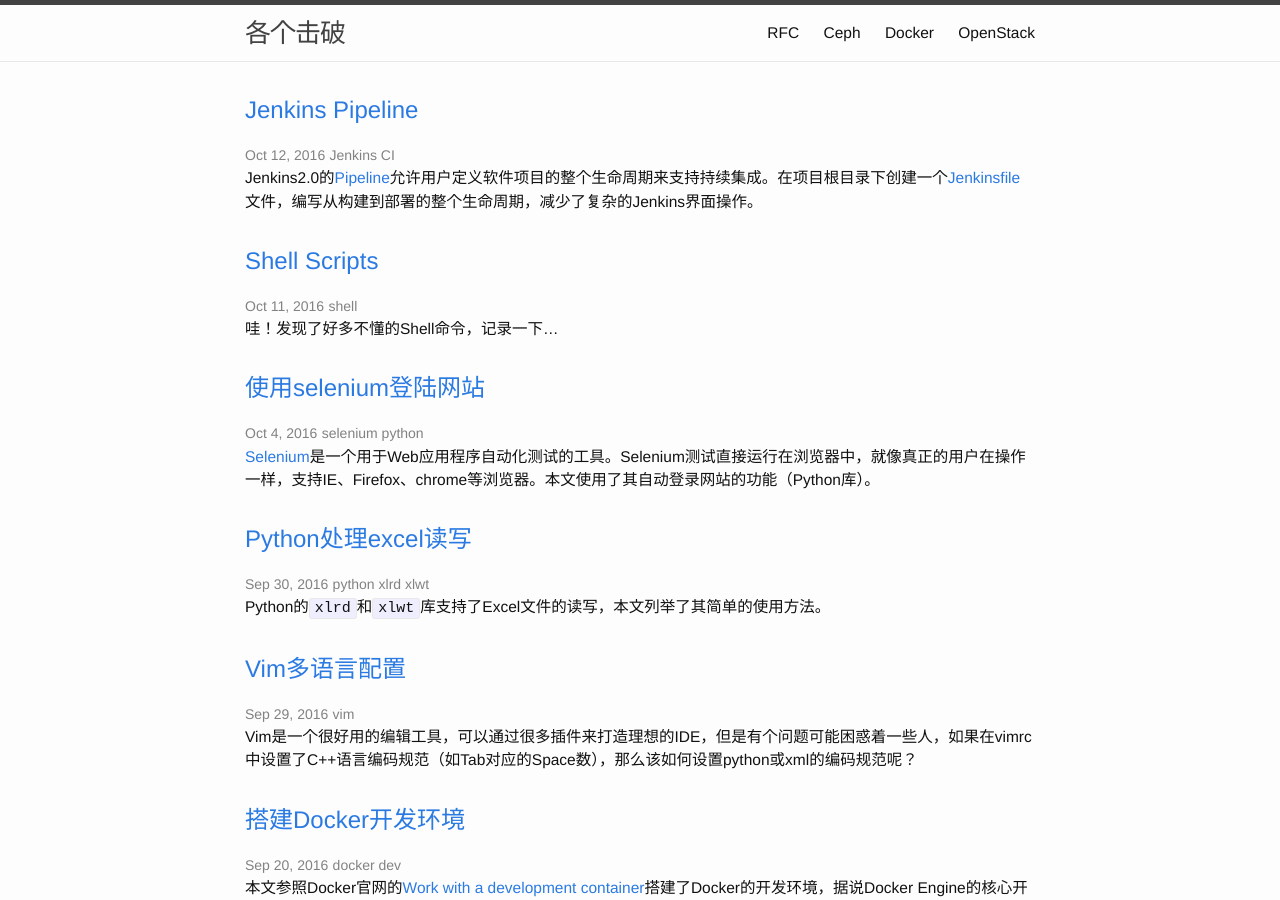
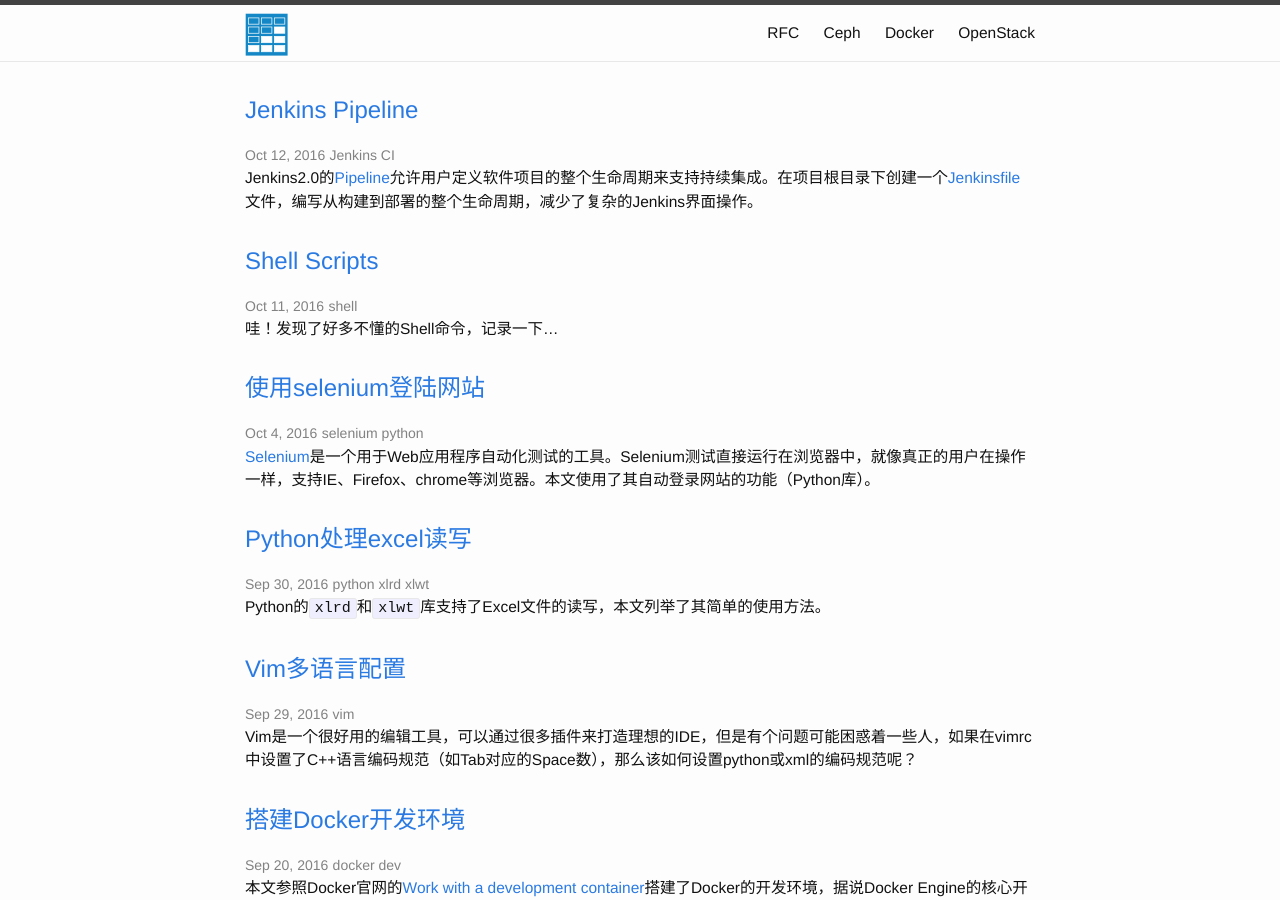
Before and after one commit to zhjwpku/zhjwpku.github.io, a Jekyll site: the page built from index.html, in a window 1280 px wide and 900 px high. Built offline with Jekyll 4.4.1, drawn with Linux system fonts in a browser that asks for light colours; the list of posts is cut into pages by our own code.

Commit message:
add my logo
Signed-off-by: Zhao Junwang <zhjwpku@gmail.com>

```diff
--- a/_includes/header.html
+++ b/_includes/header.html
@@ -2,7 +2,10 @@
 
   <div class="wrapper">
 
-    <a class="site-title" href="{{ site.baseurl }}/">{{ site.title }}</a>
+    <!--a class="site-title" href="{{ site.baseurl }}/">{{ site.title }}</a-->
+    <a class="site-title" href="{{ site.baseurl }}/">
+	  <img src=/assets/logo.svg width="70%" height="70%" >
+	</a>
 
     <nav class="site-nav">
       <a href="#" class="menu-icon">
```
